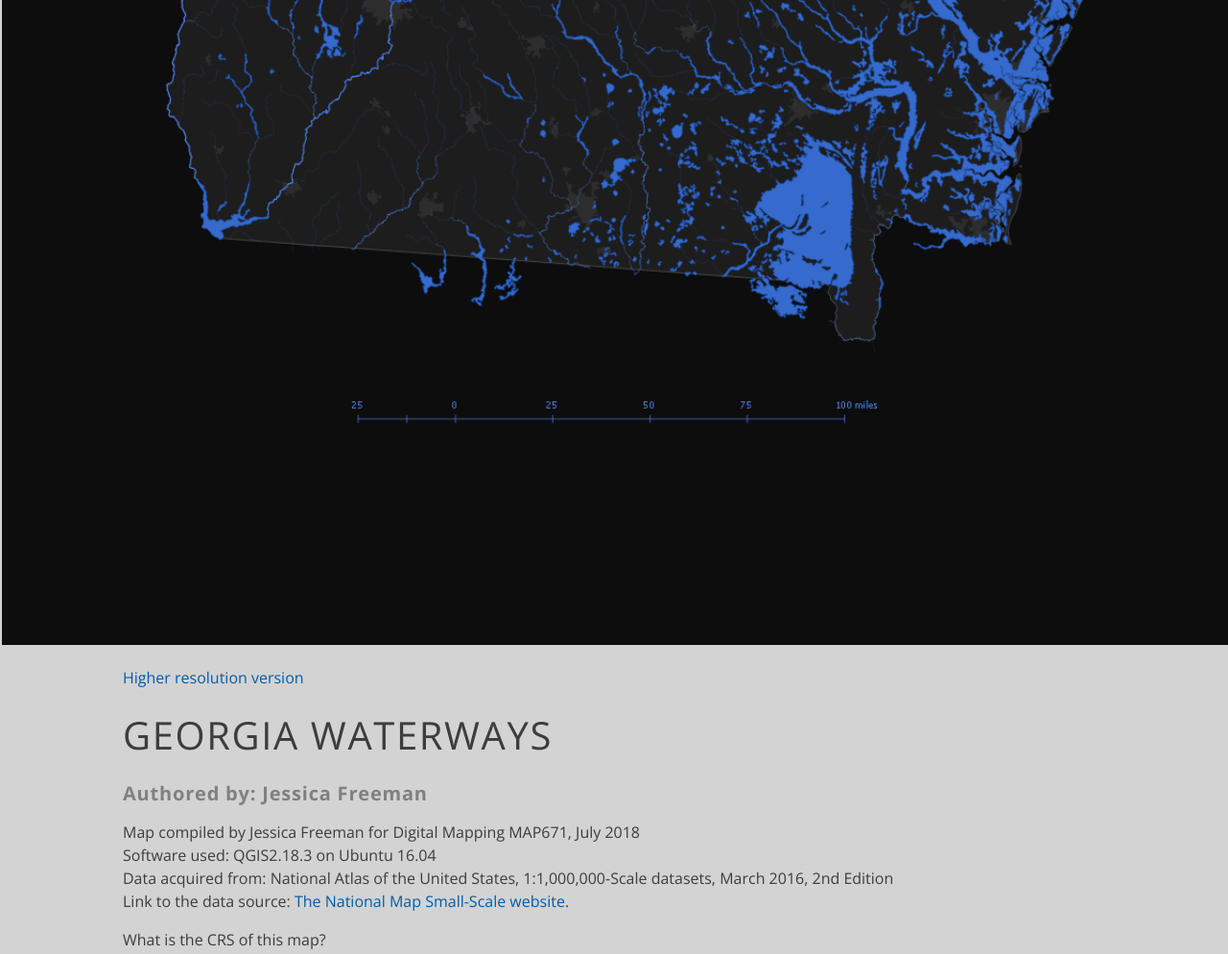
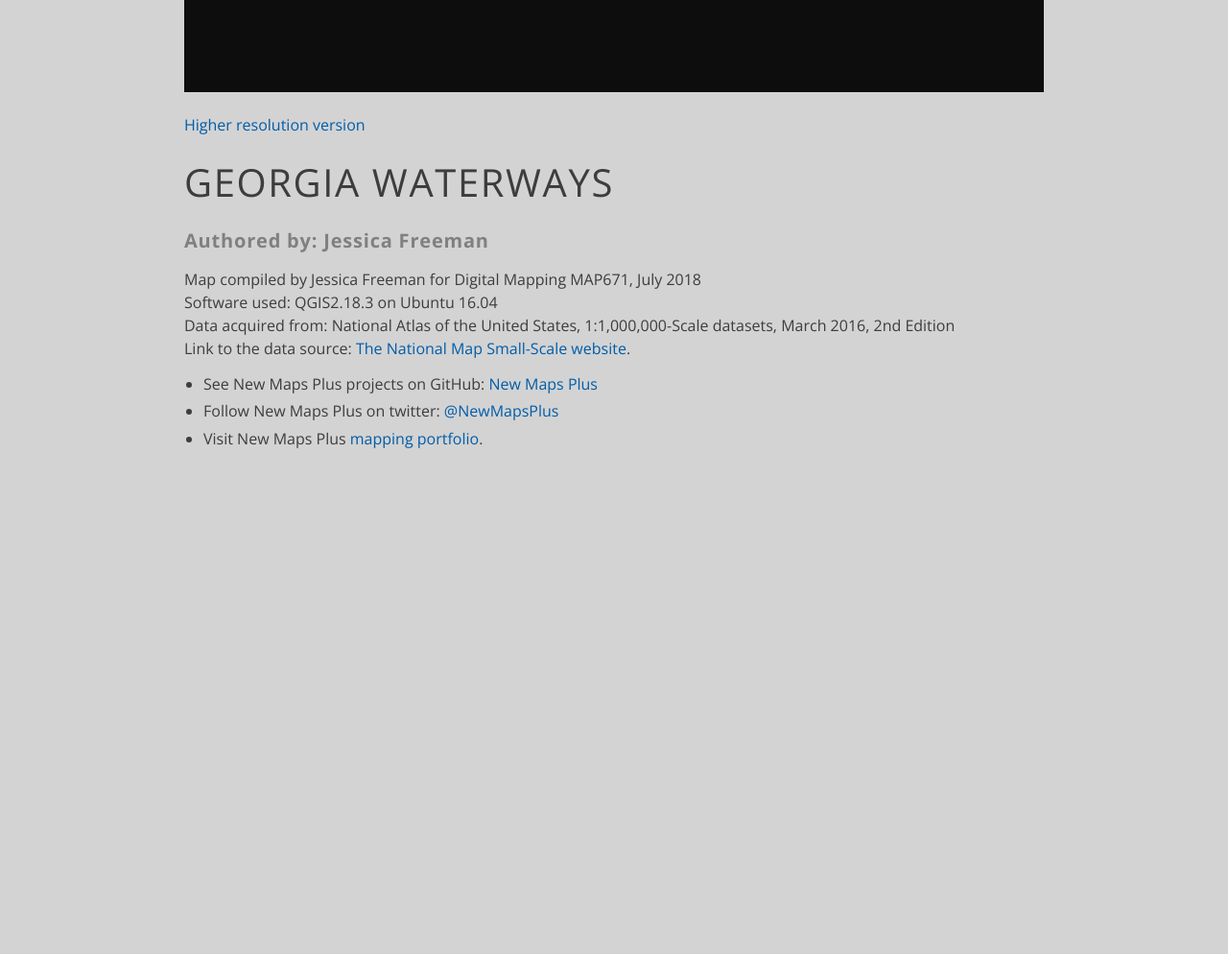
Before and after one commit to jmfr236/georgia-cities, a plain HTML site: page georgia-waterways/waterways/index.html in a window 1280 px wide. Shown: the part 1260-2254 px from the top of the page at 96% size. After the commit the page ends 1746 px from the top, so only its background shows below. Drawn offline with nearby package versions, Linux system fonts and the light colour scheme.

Commit message:
waterway map size update

```diff
--- a/georgia-waterways/waterways/index.html
+++ b/georgia-waterways/waterways/index.html
@@ -22,7 +22,7 @@
 
 		section {
 			/* width: 960px; */
-			width: 80%;
+			width: 70%;
 			margin: 20px auto;
 		}
 
@@ -65,7 +65,7 @@
 		}
 
 		#map {
-			width: 100%;
+			width: 70%;
 			margin: 10px auto;
 			border: 2px solid #d3d3d3;
 		}
@@ -76,7 +76,7 @@
 
 .image-link{
 		display:block;
-		margin:10px 0;
+		margin:10px 0 0 0px;
 }
 		/* add custom style class here */
 
@@ -100,7 +100,7 @@
 			Software used: QGIS2.18.3 on Ubuntu 16.04<br> <!-- Did you use the exact same version of QGIS and OS that I did? Can't download 2.18.3. -->
 			Data acquired from: National Atlas of the United States, 1:1,000,000-Scale datasets, March 2016, 2nd Edition <br>
 			Link to the data source: <a href="https://nationalmap.gov/small_scale/atlasftp.html" target="blank">The National Map Small-Scale website</a>. </p>
-        <p>What is the CRS of this map?</p>
+
 		<ul>
 			<!-- Change the following contacts to your personal brand, whatever you want it to be! -->
 			<li>See New Maps Plus projects on GitHub: <a href="https://github.com/newmapsplus">New Maps Plus</a></li>
```
